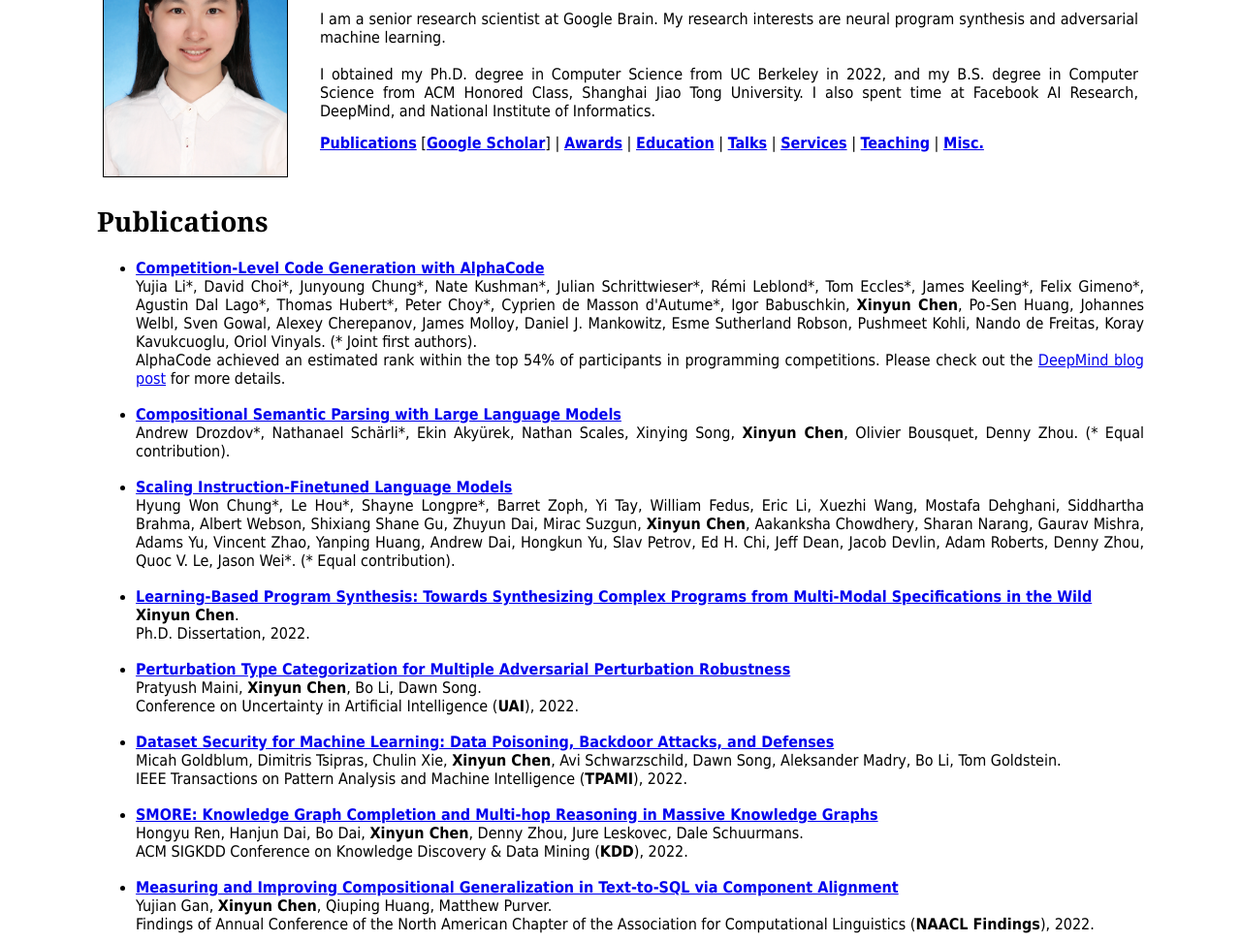
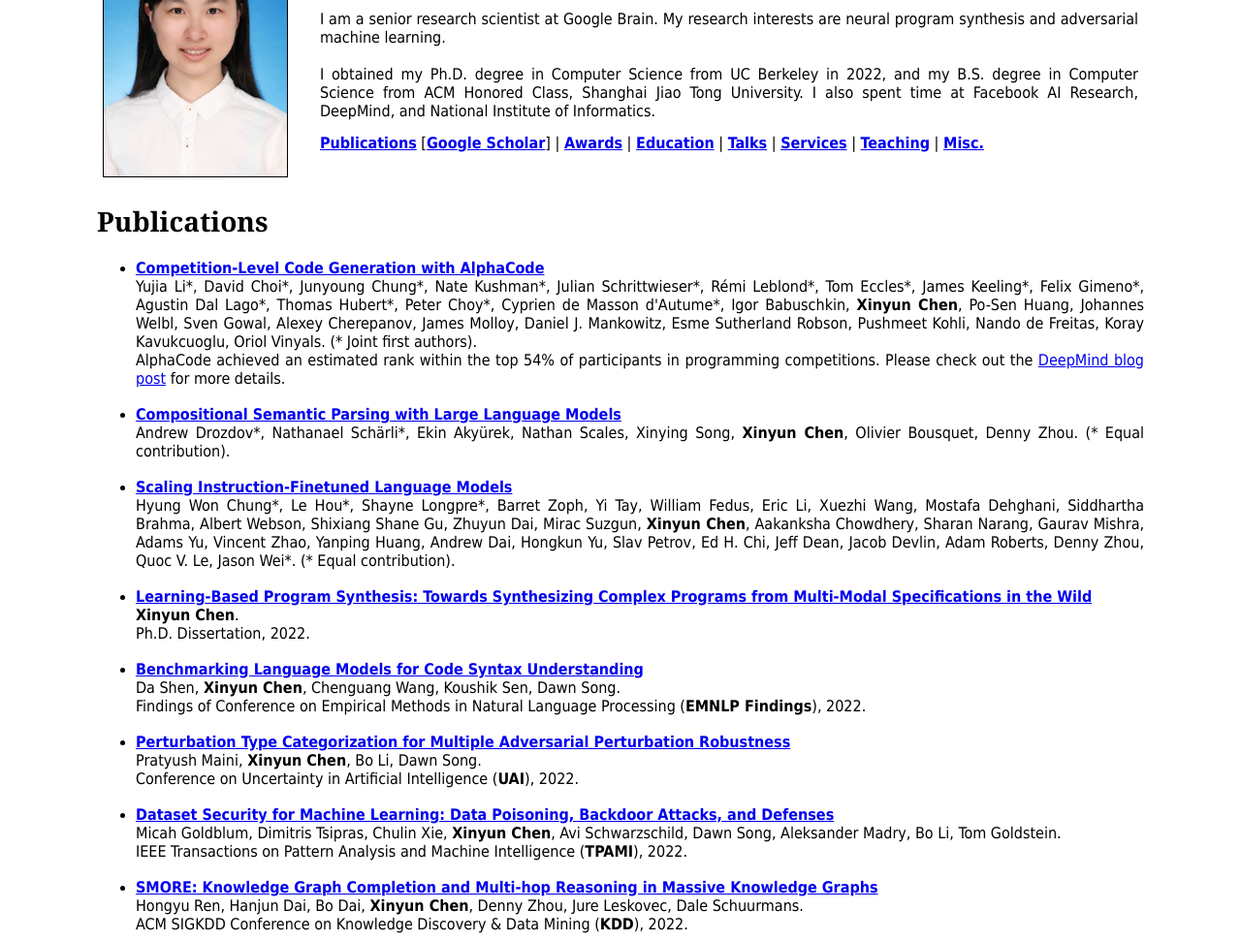
Before and after one commit to Jungyhuk/jungyhuk.github.io, a plain HTML site: page index.html in a window 1280 px wide. Shown: the part 125-1097 px from the top of the page at 97% size. Drawn offline with nearby package versions, Linux system fonts and the light colour scheme.

Commit message:
add EMNLP 2022 findings paper

```diff
--- a/index.html
+++ b/index.html
@@ -206,6 +206,14 @@ $("#tag-privacy-box").click(function() {
     <p class="content"><a href="https://escholarship.org/content/qt74d6s4sd/qt74d6s4sd.pdf"><strong>Learning-Based Program Synthesis: Towards Synthesizing Complex Programs from Multi-Modal Specifications in the Wild</strong></a></p>
     <p class="content"><strong>Xinyun Chen</strong>.</p>
       <p class="content">Ph.D. Dissertation, 2022.</p>
+</li>
+
+<br>
+
+<li>
+    <p class="content"><a href="https://arxiv.org/abs/2210.14473"><strong>Benchmarking Language Models for Code Syntax Understanding</strong></a></p>
+    <p class="content">Da Shen, <strong>Xinyun Chen</strong>, Chenguang Wang, Koushik Sen, Dawn Song.</p>
+      <p class="content">Findings of Conference on Empirical Methods in Natural Language Processing (<strong>EMNLP Findings</strong>), 2022.</p>
 </li>
 
 <br>
```
